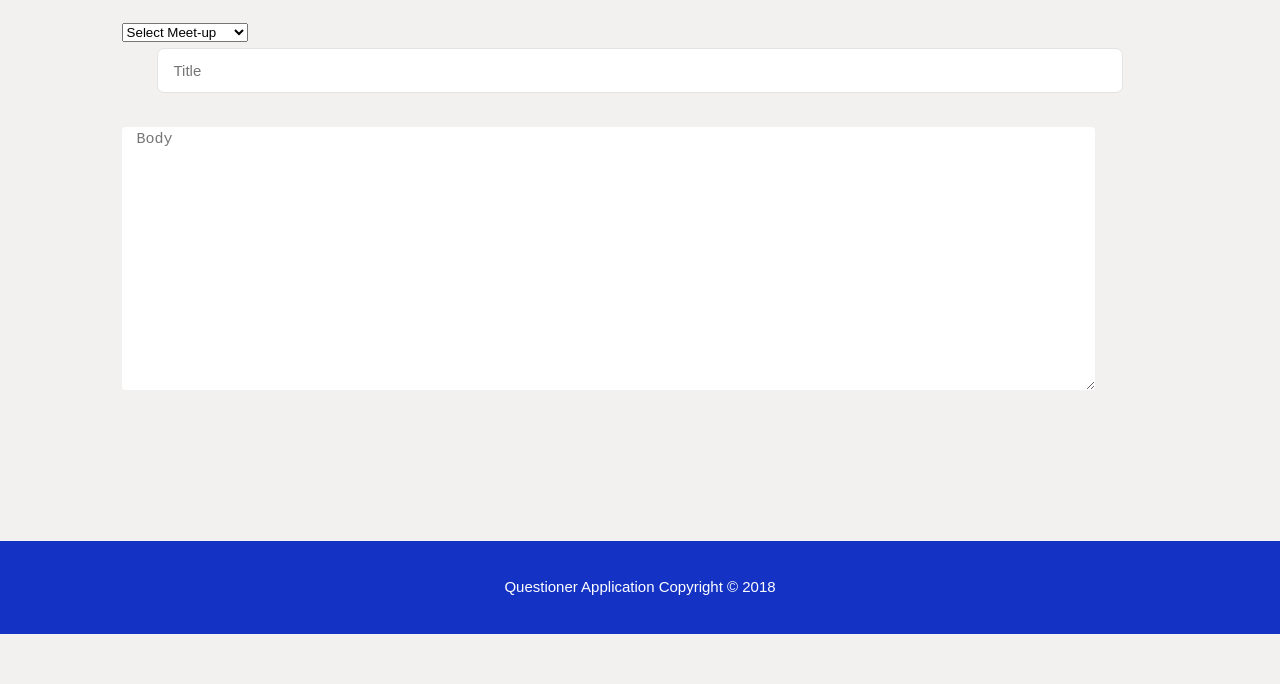
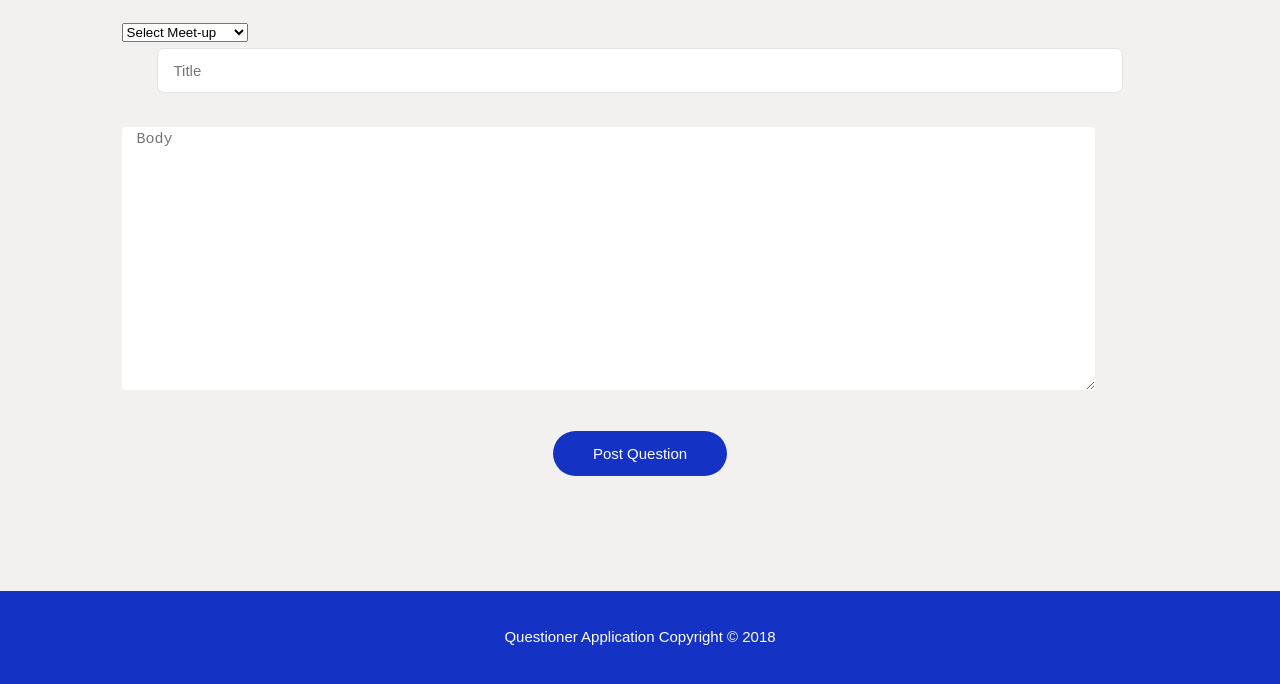
Before and after one commit to G-Chilie/G-Chilie.github.io, a plain HTML site: page UI/ask_question.html in a window 1280 px wide. Shown: the part 170-854 px from the top of the page. Before the commit the page ends 804 px from the top, so only its background shows below. Drawn offline with Linux system fonts and the light colour scheme.

Commit message:
Added a post question button.

```diff
--- a/UI/ask_question.html
+++ b/UI/ask_question.html
@@ -40,6 +40,9 @@
                     <input type="email" placeholder="Title">
                     <textarea name="" id="" cols="103" rows="15" placeholder="Body"></textarea>
                 </div>
+                <div class="center-button">
+                    <button type="submit" class="form-btn">Post Question</button>
+                </div>
             </div>
         </div>
     </section>
```
